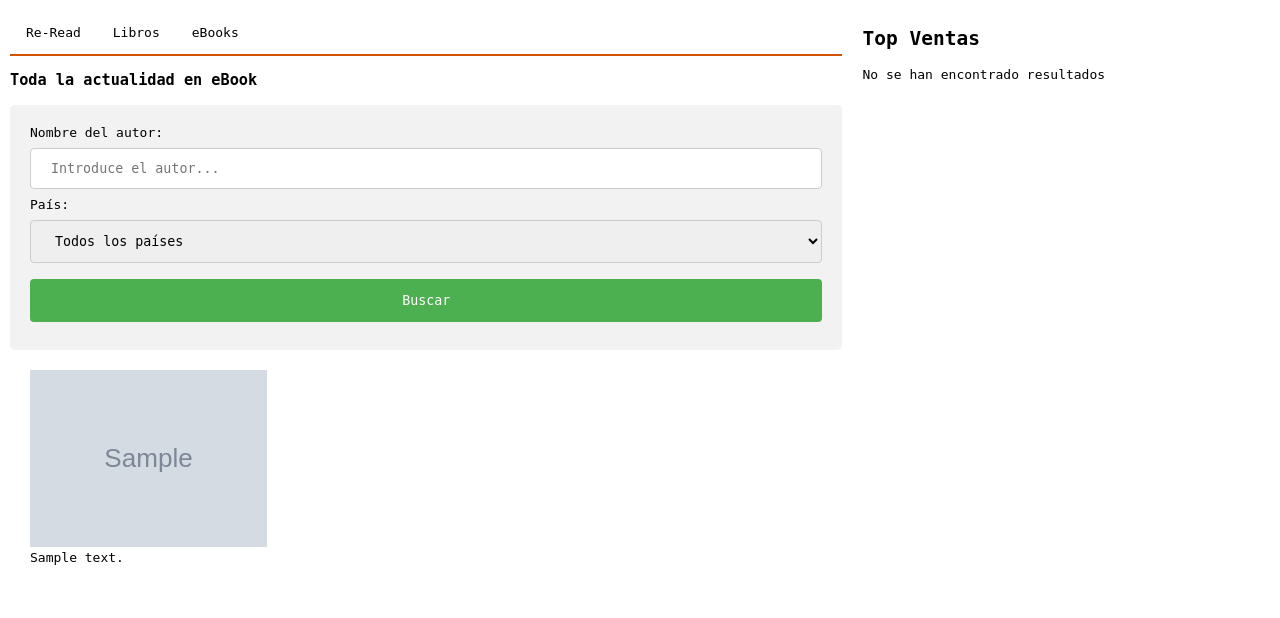
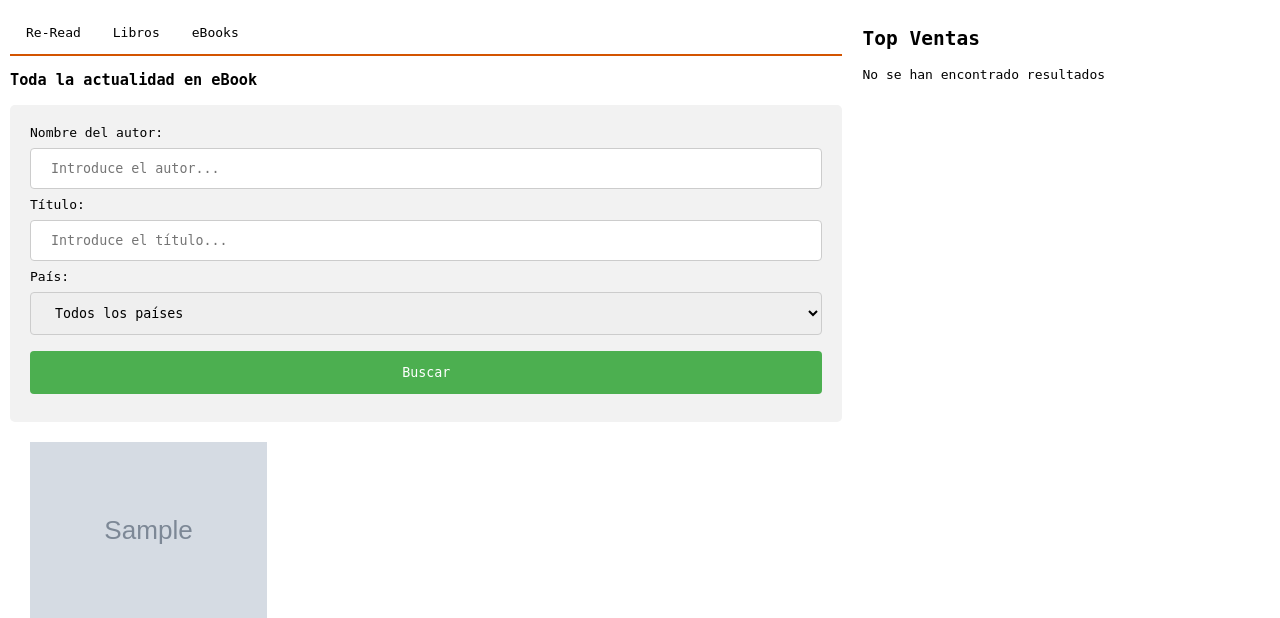
Before and after one commit to jucastedova/re-read-php, a PHP site: page /view/ebooks.php in a window 1280 px wide. Shown: the part 419-1037 px from the top of the page. Before the commit the page ends 984 px from the top, so only its background shows below. Run offline with PHP 8.4, Linux system fonts and the light colour scheme; tables that the repository leaves empty or names only in its code hold one stand-in row (values such as "Sample post"); grey boxes marked "Sample" are stand-in pictures.

Commit message:
Añadido en el formulario el campo Título y la lógica de este

```diff
--- a/view/ebooks.php
+++ b/view/ebooks.php
@@ -35,6 +35,9 @@
           <label for="fautor">Nombre del autor:</label>
           <input type="text" id="fautor" name="fautor" placeholder="Introduce el autor...">
 
+          <label for="titulo">Título:</label>
+          <input type="text" id="titulo" name="titulo" placeholder="Introduce el título...">
+
           <label for="country">País:</label>
           <select name="country" id="country">
             <option value="%">Todos los países</option>;
@@ -64,7 +67,7 @@
         ON Id=BooksAuthors.BookId INNER JOIN Authors ON
         Authors.Id = BooksAuthors.AuthorId
         WHERE Authors.Name LIKE '%{$_POST['fautor']}%'
-        AND Authors.Country LIKE '{$_POST['country']}' ";
+        AND Authors.Country LIKE '{$_POST['country']}' AND Books.Title LIKE '%{$_POST['titulo']}%'";
         $result = mysqli_query($conn, $query);
       } else {
         // Mostrará todos los ebooks de la BBDD
```
